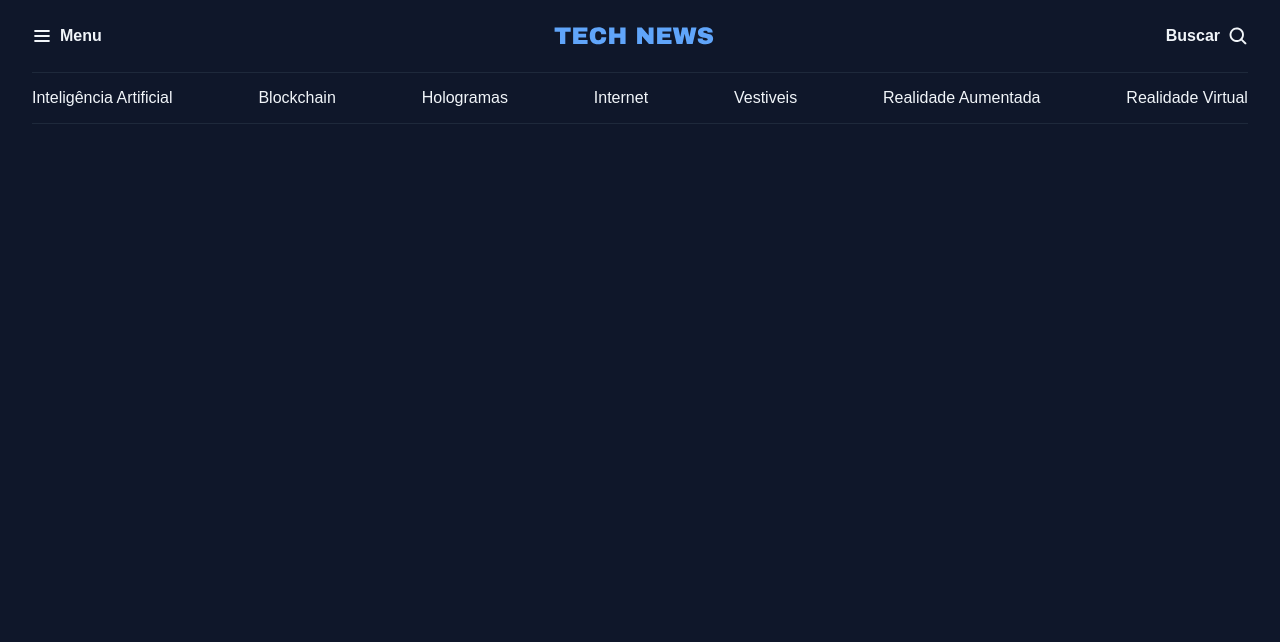
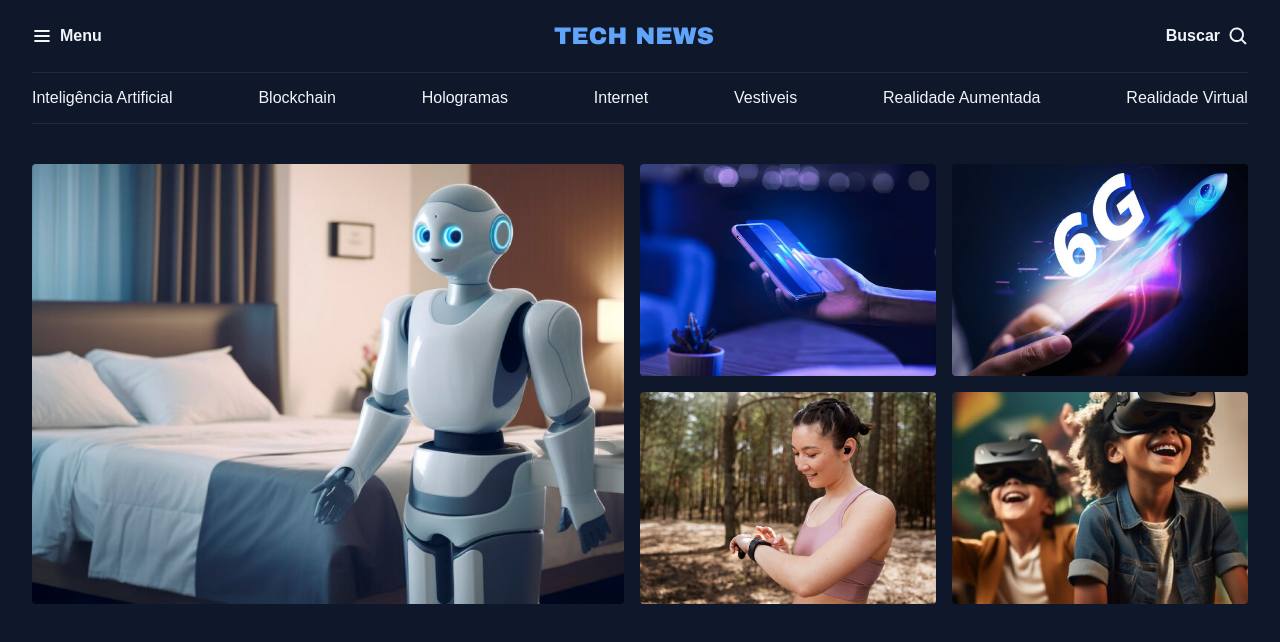
Before and after one commit to DatJellyFish/fullstack-projeto-portal-de-noticias, a plain HTML site: page index.html in a window 1280 px wide. Drawn offline with Linux system fonts and the light colour scheme.

Commit message:
Estruturando a seção destaques

```diff
--- a/index.html
+++ b/index.html
@@ -43,5 +43,26 @@
         <a href="#">Realidade Virtual</a>
       </nav>
     </header>
+    <main class="container grid">
+      <section id="featured" class="grid grid-flow-col gap-16">
+        <div>
+          <img src="assets/image/Image 01.png" alt="" />
+        </div>
+        <div class="grid grid-cols-2 gap-16">
+          <div>
+            <img src="assets/image/Image 02.png" alt="" />
+          </div>
+          <div>
+            <img src="assets/image/Image 03.png" alt="" />
+          </div>
+          <div>
+            <img src="assets/image/Image 04.png" alt="" />
+          </div>
+          <div>
+            <img src="assets/image/Image 05.png" alt="" />
+          </div>
+        </div>
+      </section>
+    </main>
   </body>
 </html>
--- a/styles/global.css
+++ b/styles/global.css
@@ -42,18 +42,16 @@ h3 {
   font: inherit;
 }
 
+img {
+  max-width: 100%;
+}
+
 .container {
   max-width: 1280px;
   padding-inline: 32px;
   margin-inline: auto;
 }
 
-/* Utility-first */
-
-.grid {
-  display: grid;
+main {
+  margin-top: 40px;
 }
-
-.grid-flow-col {
-  grid-auto-flow: column;
-}
--- a/styles/index.css
+++ b/styles/index.css
@@ -1,2 +1,4 @@
 @import url(global.css);
+@import url(utility.css);
 @import url(header.css);
+@import url(sections.css);
--- /dev/null
+++ b/styles/sections.css
@@ -0,0 +1,7 @@
+#featured {
+  img {
+    height: 100%;
+    object-fit: cover;
+    border-radius: 4px;
+  }
+}
--- /dev/null
+++ b/styles/utility.css
@@ -0,0 +1,17 @@
+/* Utility-first */
+
+.grid {
+  display: grid;
+}
+
+.grid-flow-col {
+  grid-auto-flow: column;
+}
+
+.grid-cols-2 {
+  grid-template-columns: 1fr 1fr;
+}
+
+.gap-16 {
+  gap: 16px;
+}
```
